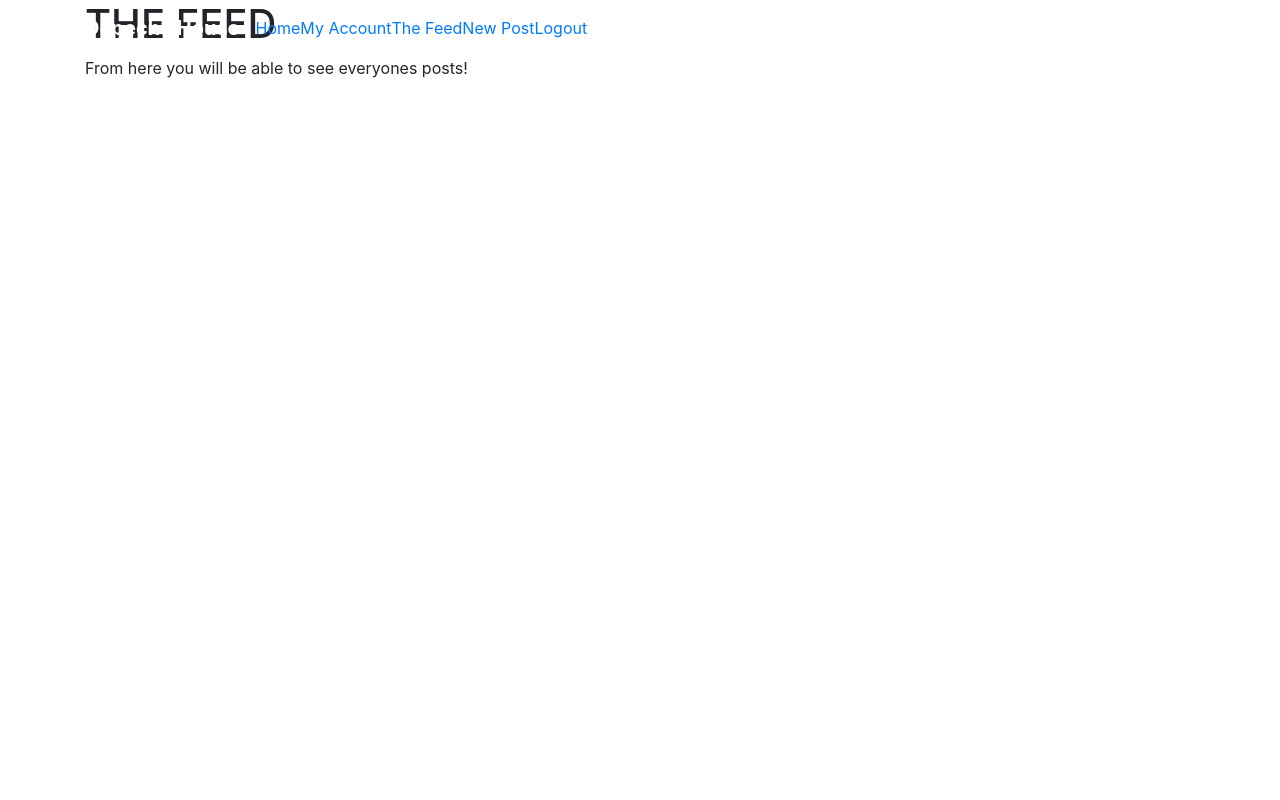
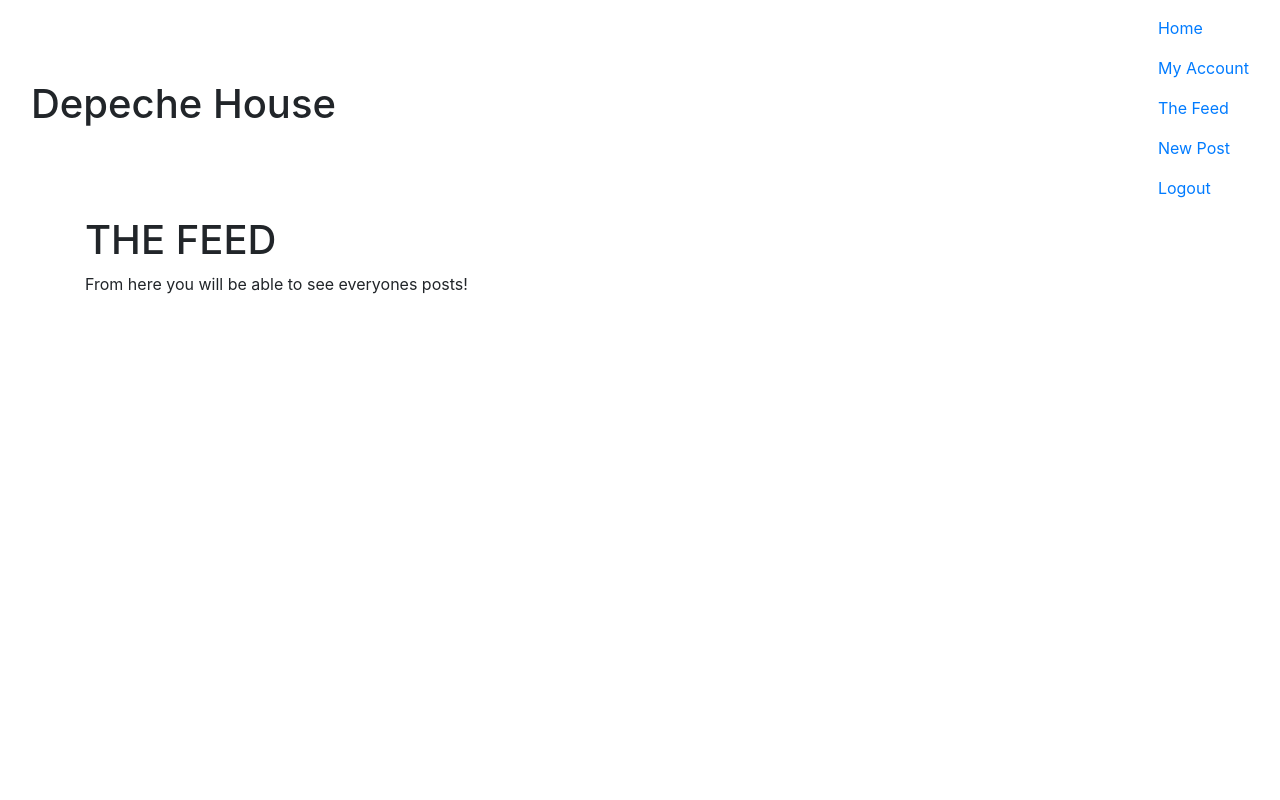
Before and after one commit to sthompson232/Depeche-House, a Flask app: page /home in a window 1280 px wide. Run offline with Flask 2, Linux system fonts and the light colour scheme; the visitor is signed in with stand-in values (Sample User, id 1); data that the repository does not hold is empty.

Commit message:
added navbar

```diff
--- a/depeche_house/static/style.css
+++ /dev/null
@@ -1,9 +0,0 @@
-html,body{
-    margin:0;
-    height:100%;
-}
-img{
-  display:block;
-  width:100%; height:100%;
-  object-fit: cover;
-}
--- a/depeche_house/templates/base.html
+++ b/depeche_house/templates/base.html
@@ -12,23 +12,37 @@
   </head>
   <body>
     <!--Navbar-->
-    <nav class="navbar navbar-expand-lg navbar-dark fixed-top scrolling-navbar">
-      <div class="container">
-        <a class="navbar-brand" href="{{ url_for('index') }}"><strong>Depeche House</strong></a>
-        <div class="collapse navbar-collapse" id="navbarSupportedContent-7">
-          <ul class="navbar-nav mr-auto">
-            <li><a href="{{ url_for('index') }}">Home</a></li>
-            {% if current_user.is_authenticated %}
-            <li><a href="{{ url_for('user', username=user) }}">My Account</a></li>
-            <li><a href="{{ url_for('home') }}">The Feed</a></li>
-            <li><a href="{{ url_for('add_post') }}">New Post</a></li>
-            <li><a href="{{ url_for('logout') }}">Logout</a></li>
-            {% else %}
-            <li><a href="{{ url_for('login') }}">Login</a></li>
-            <li><a href="{{ url_for('register') }}">Register</a></li>
-            {% endif %}
-          </ul>
+    <nav class="navbar navbar-default navbar-fixed-top" role="navigation">
+      <div class="container-fluid">
+        <div class="navbar-brand">
+          <h1>Depeche House</h1>
         </div>
+        <ul class="navbar-nav ml-auto">
+          <li class="nav-item">
+            <a class="nav-link" href="{{ url_for('index') }}">Home</a>
+          </li>
+          {% if current_user.is_authenticated %}
+          <li class="nav-item">
+            <a class="nav-link" href="{{ url_for('user', username=user) }}">My Account</a>
+          </li>
+          <li class="nav-item">
+            <a class="nav-link" href="{{ url_for('home') }}">The Feed</a>
+          </li>
+          <li class="nav-item">
+            <a class="nav-link" href="{{ url_for('add_post') }}">New Post</a>
+          </li>
+          <li class="nav-item">
+            <a class="nav-link" href="{{ url_for('logout') }}">Logout</a>
+          </li>
+          {% else %}
+          <li class="nav-item">
+            <a class="nav-link" href="{{ url_for('login') }}">Login</a>
+          </li>
+          <li class="nav-item">
+            <a class="nav-link" href="{{ url_for('register') }}">Register</a>
+          </li>
+          {% endif %}
+        </ul>
       </div>
     </nav>
     <div class="container">
```
